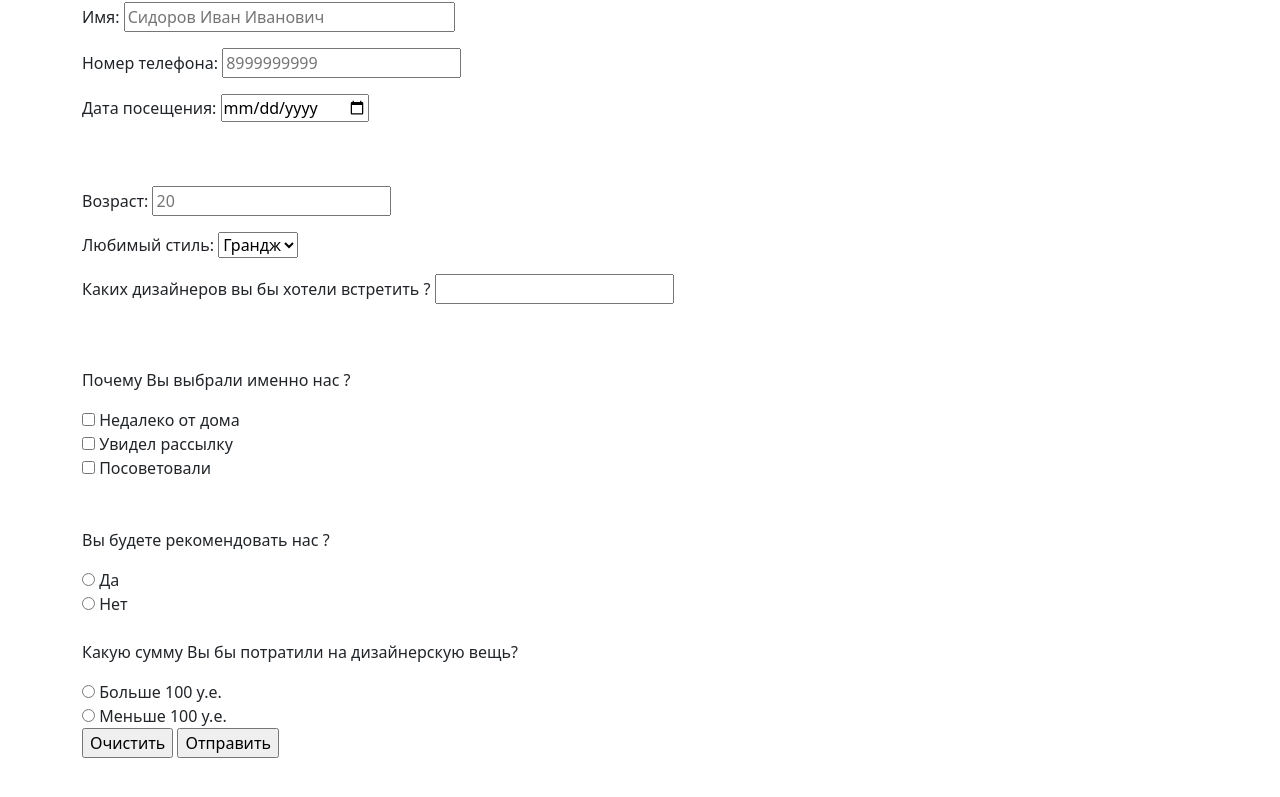
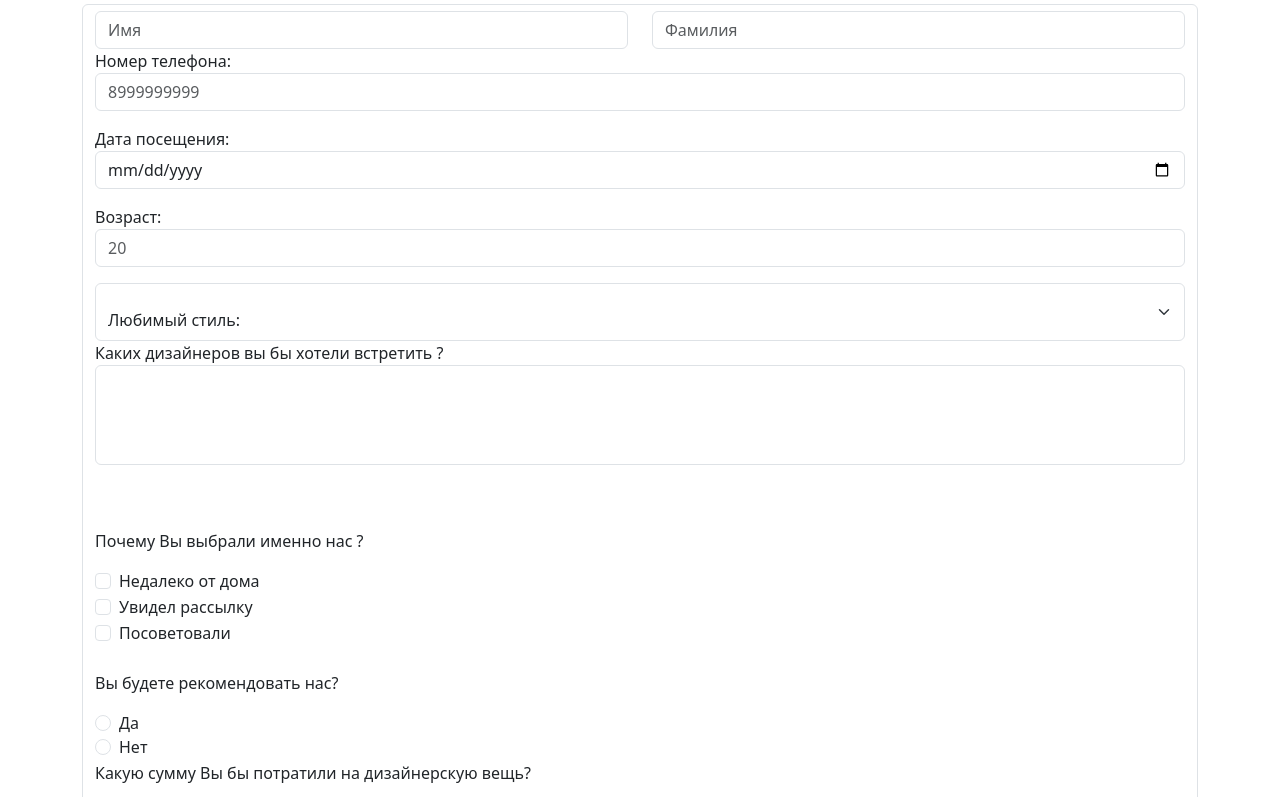
Before and after one commit to ghosttffa/ghosttffa.github.io, a plain HTML site: page forms2.html in a window 1280 px wide. Shown: the part 102-899 px from the top of the page. Drawn offline with nearby package versions, Linux system fonts and the light colour scheme; a script that the page names is missing.

Commit message:
Update forms2.html

```diff
--- a/forms2.html
+++ b/forms2.html
@@ -33,7 +33,7 @@
 <body>
     <header>
         <nav id="navigation" class="container">
-            <ul class="nav">
+            <ul class="nav nav-tabs">
                 <li class="nav-item">
                     <a class="nav-link" href="main.html">О моде</a>
                 </li>
@@ -49,11 +49,14 @@
                 <li>
                     <a class="nav-link" href="culture.html">Мода и культура</a>
                 </li>
+                <li class="nav-item">
+                    <a class="nav-link" href="blocks.html">Заказ</a>
+                </li>
                 <li>
                     <a class="nav-link" href="forms.html">Форма</a>
                 </li>
                 <li>
-                    <a class="nav-link" href="forms2.html">Форма2</a>
+                    <a class="nav-link active" href="forms2.html">Форма2</a>
                 </li>
             </ul>
         </nav>
@@ -64,52 +67,71 @@
         <p class="lead text-secondary">
         </p>
     </div>
+
     <div class="container">
-        <form action="" method="get" target="_self" onsubmit="return submitForm(); getSelectedOption();" id="form" autocomplete="on">
+        <form class="form-control" action="" method="get" target="_self" onsubmit="return submitForm(); getSelectedOption();" id="form" autocomplete="on">
             <fieldset>
-                <p>Имя: <input type="Text" name="name" placeholder="Сидоров Иван Иванович" size="30" id="name"></p>
-                <p>Номер телефона: <input type="Number" name="phone" placeholder="8999999999" size="11"></p>
-                <p>Дата посещения: <input type="date" name="date" placeholder="" size="30" id="date"></p>
+                <div class="row">
+                  <div class="col">
+                    <input type="text" class="form-control" placeholder="Имя" id="name">
+                  </div>
+                  <div class="col">
+                    <input type="text" class="form-control" placeholder="Фамилия" id="name">
+                  </div>
+                </div>
+                <p>Номер телефона: <input class="form-control" type="Number" name="phone" placeholder="8999999999" size="11"></p>
+                <p>Дата посещения: <input class="form-control" type="date" name="date" placeholder="" size="30" id="date"></p>
+                <p>Возраст: <input class="form-control" type="number" name="age" placeholder="20" size="3"></p>
 
-                <br>
-                <br>
-                <p>Возраст: <input type="number" name="age" placeholder="20" size="3"></p>
-                <p>Любимый стиль:
-                    <select>
-                        <option>Грандж</option>
-                        <option>Бохо</option>
-                        <option>Кэжуал</option>
-                    </select>
-                </p>
-                <p>Каких дизайнеров вы бы хотели встретить ? <input type="text" name="suggestions" size="20" id="suggestions"></p>
+                <div class="form-floating">
+                  <select class="form-select" id="floatingSelect" aria-label="Floating label select example">
+                    <option selected>Любимый стиль:</option>
+                    <option value="1">Грандж</option>
+                    <option value="2">Бохо</option>
+                    <option value="3">Кэжуал</option>
+                  </select>
+                </div>
+
+                <p>Каких дизайнеров вы бы хотели встретить ? <input class="form-control" type="text" name="suggestions" size="20" id="suggestions" style="height: 100px"></p>
                 <br>
                 <br>
 
                 <p>Почему Вы выбрали именно нас ?</p>
-
-                <input type="checkbox" id="option1" name="why" value="option1">
-                <label>Недалеко от дома</label><br>
-                <input type="checkbox" id="option2" name="why" value="option2">
-                <label>Увидел рассылку</label><br>
-                <input type="checkbox" id="option3" name="why" value="option3">
-                <label>Посоветовали</label><br>
+                <div class="form-check">
+                  <input class="form-check-input" type="checkbox" id="option1" name="why" value="option1">
+                  <label class="form-check-label" for="option1">
+                    Недалеко от дома
+                  </label>
+                </div>
+                <div class="form-check">
+                  <input class="form-check-input" type="checkbox" id="option2" name="why" value="option2">
+                  <label class="form-check-label" for="option2">
+                    Увидел рассылку
+                  </label>
+                </div>
+                <div class="form-check">
+                  <input class="form-check-input" type="checkbox" id="option3" name="why" value="option2">
+                  <label class="form-check-label" for="option3">
+                    Посоветовали
+                  </label>
+                </div>
                 <br>
-                <br>
-                <p>Вы будете рекомендовать нас ?</p>
-                <input type="radio" id="yes" name="rec" value="Да">
-                <label type="radio" for="rec" id="yes">Да</label> <br>
-                <input type="radio" id="no" name="rec" value="Нет">
-                <label type="radio" for="rec" id="no">Нет</label> <br>
-                <br>
+                <p>Вы будете рекомендовать нас?</p>
+                <div class="form-check">
+                    <input class="form-check-input" type="radio" id="yes" name="rec" value="Да">
+                    <label class="form-check-label" type="radio" for="rec" id="yes">Да</label> <br>
+                    <input class="form-check-input" type="radio" id="no" name="rec" value="Нет">
+                    <label class="form-check-label" type="radio" for="rec" id="no">Нет</label> <br>
+                </div>
                 <p>Какую сумму Вы бы потратили на дизайнерскую вещь?</p>
-                <input type="radio" id="more_100" name="summ" value="Да">
-                <label type="radio" for="rec" id="yes">Больше 100 у.е.</label> <br>
-                <input type="radio" id="les_100" name="summ" value="Нет">
-                <label type="radio" for="rec" id="no">Меньше 100 у.е.</label> <br>
+                <input class="form-check-input" type="radio" id="more_100" name="summ" value="Да">
+                <label class="form-check-label" type="radio" for="rec" id="yes">Больше 100 у.е.</label> <br>
+                <input class="form-check-input" type="radio" id="les_100" name="summ" value="Нет">
+                <label class="form-check-label" type="radio" for="rec" id="no">Меньше 100 у.е.</label> <br>
 
 
-                <p><input type="Reset" name="Reset" value="Очистить">
-                    <input type="Submit" name="submit" value="Отправить" class="Button" id="submit">
+                <p><input class="btn btn-primary" type="Reset" name="Reset" value="Очистить">
+                    <input class="btn btn-primary" type="Submit" name="submit" value="Отправить" class="Button" id="submit">
                 </p>
 
             </fieldset>
```
